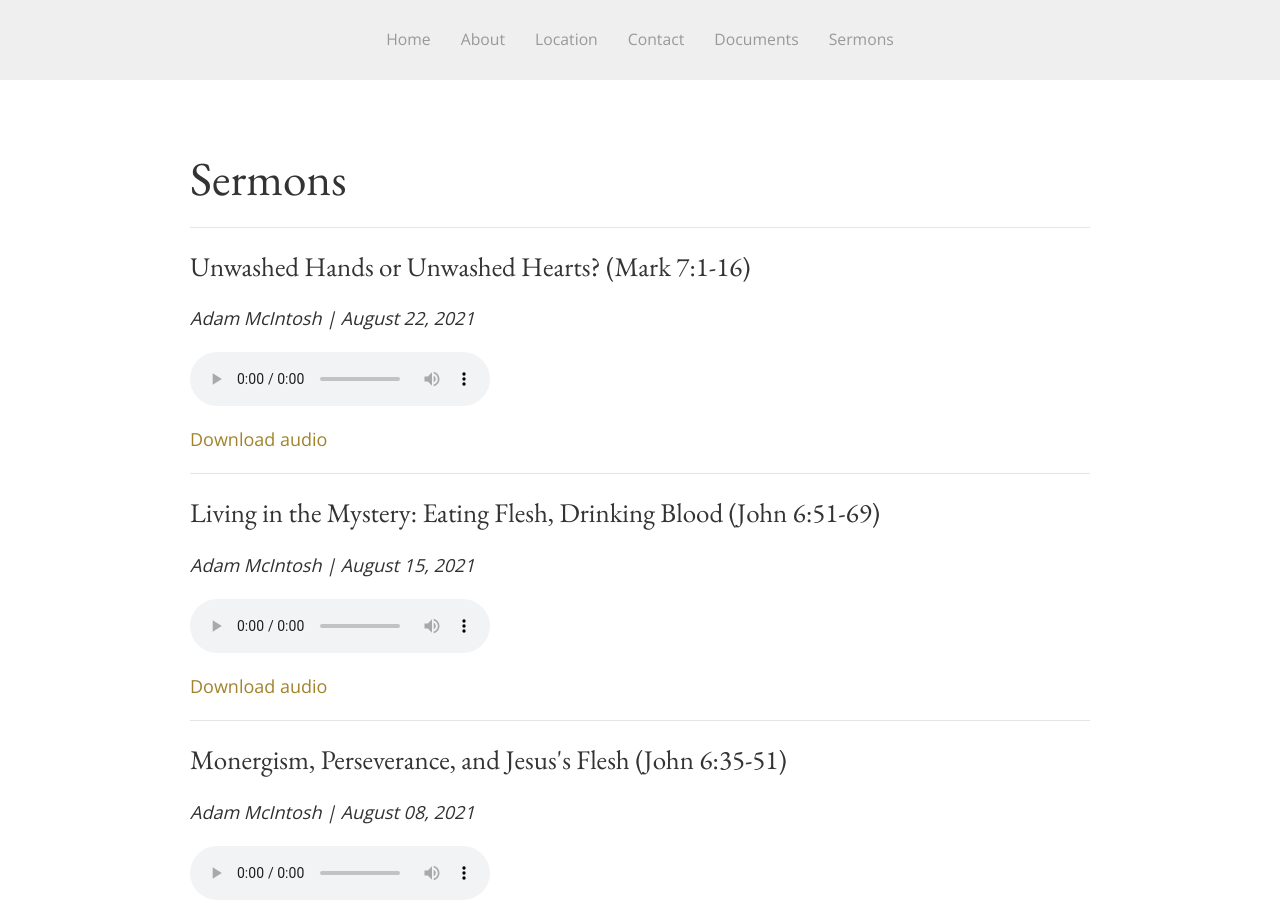
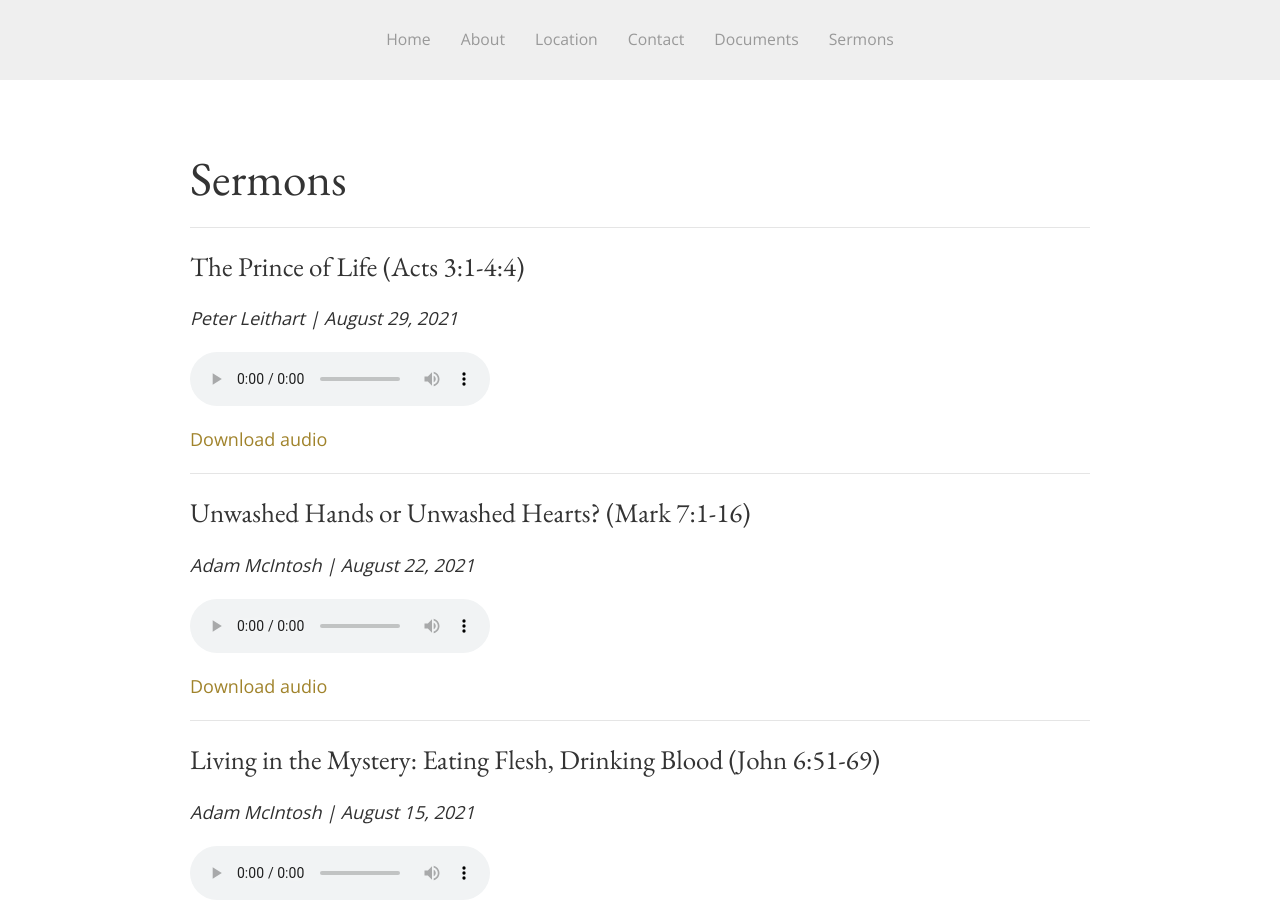
Before and after one commit to SaintDavidsChurch/website, a Jekyll site: the page built from sermons.html, in a window 1280 px wide and 900 px high. Built offline with Jekyll 4.4.1, drawn with Linux system fonts in a browser that asks for light colours.

Commit message:
Updated by InferCMS

```diff
--- a/_data/sermons.yml
+++ b/_data/sermons.yml
@@ -162,3 +162,7 @@
   date: '2021-08-22'
   preacher: Adam McIntosh
   audio_file: https://saintdavids.church/assets/sermons/2021/August/Adam-McIntosh_Aug22-2021_Mark7.1-16.mp3
+- title: The Prince of Life (Acts 3:1-4:4)
+  date: '2021-08-29'
+  preacher: Peter Leithart
+  audio_file: https://saintdavids.church/assets/sermons/2021/August/Peter-Leithart_Aug29-2021_Acts3.1-4.4.mp3
```
